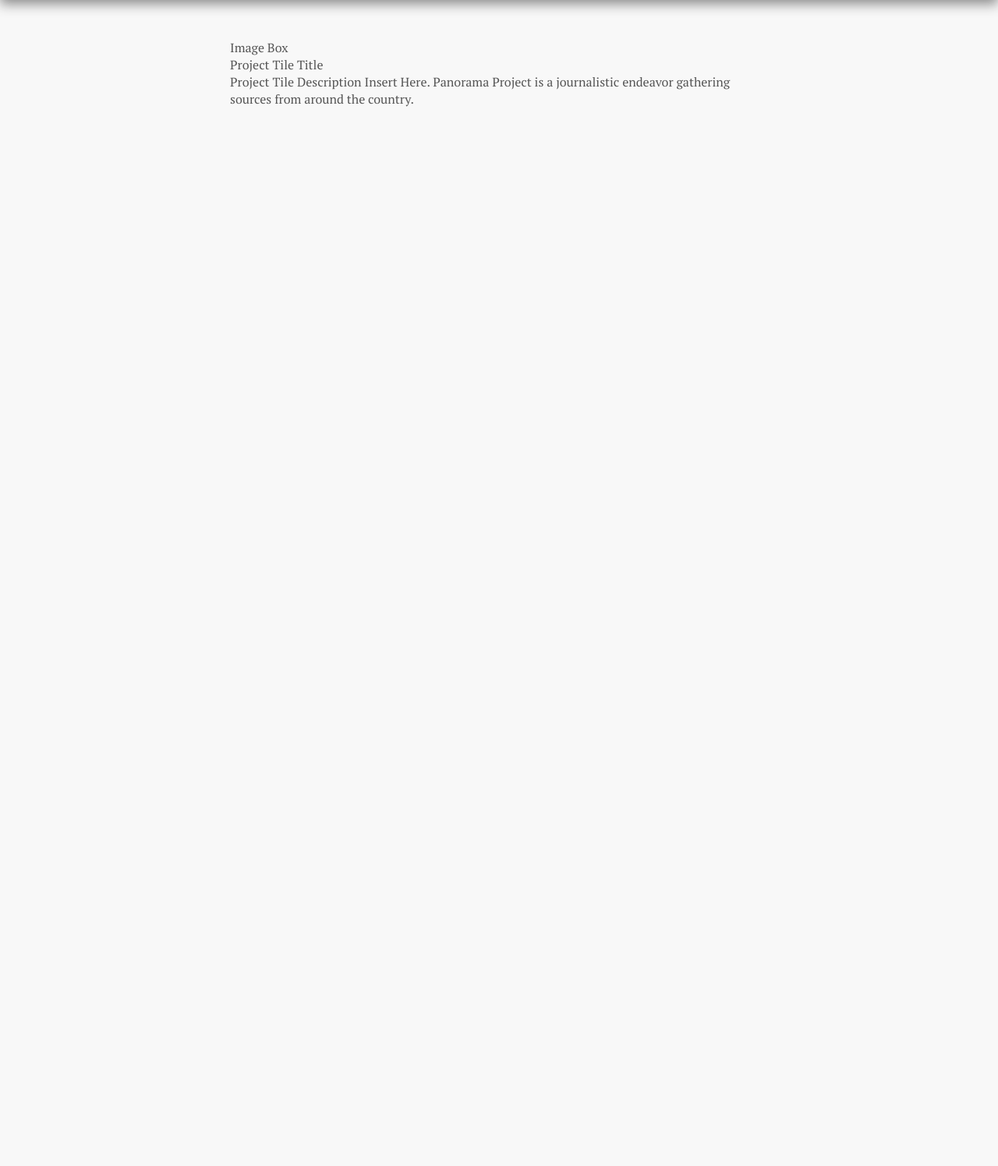
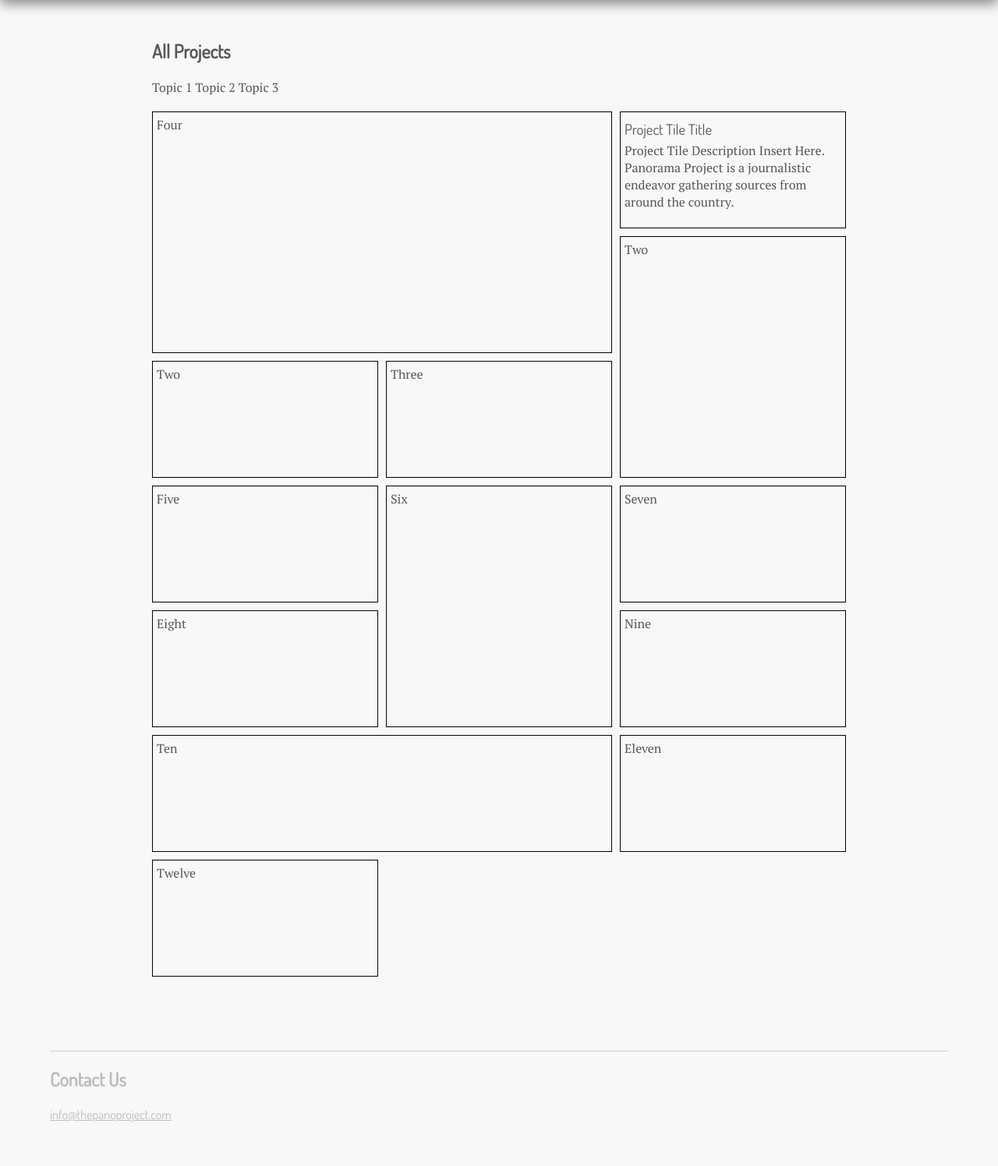
Before and after one commit to Ave-Wat/DPFP-Website, a Flask app: page /projects in a window 1280 px wide. Shown: the part 70-1566 px from the top of the page at 78% size. Before the commit the page ends 207 px from the top, so only its background shows below. Run offline with Flask 2, Linux system fonts and the light colour scheme; parts of the project's set-up code (start-up, migrations or seed data) failed here and were passed over; some libraries are stand-ins or nearby versions.

Commit message:
added a projects page

```diff
--- a/src/style.css
+++ b/src/style.css
@@ -103,11 +103,52 @@ main {
 
 .page-content {
 	margin: calc(80px + 5vh) auto 5vh auto;
-	max-width: 690px;
+	max-width: 890px;
 }
 
 form {
 	margin: calc(80px + 5vh) 5vw 5vh 5vw;
+}
+
+/*PROJECTS PAGES*/
+.project-page-header {
+	margin-bottom: 20px;
+}
+
+.wrapper {
+	display: grid;
+	grid-template-columns: repeat(3, 1fr);
+	grid-auto-rows: 150px;
+	gap: 10px;
+}
+
+.wrapper h3 {
+	margin:5px 0 5px 0;
+}
+
+.wrapper div:nth-child(2) {
+	grid-column: 3;
+	grid-row: 2 / 4;
+}
+
+.wrapper div:nth-child(5) {
+	grid-column: 1 / 3;
+	grid-row: 1 / 3;
+}
+
+.wrapper div:nth-child(7) {
+	grid-row-end: span 2;
+}
+
+.wrapper div:nth-child(11) {
+	grid-column-end:span 2;
+}
+
+.project-tile {
+	border: black;
+	border-style: solid;
+	border-width: 1px;
+	padding:5px;
 }
 
 footer {
--- a/templates/projects.html
+++ b/templates/projects.html
@@ -28,12 +28,51 @@
   </header>
   <main>
     <div class="page-content">
-        <div class="project-tile">
-            <div class="tile-image">Image Box</div>
-            <div class="tile-title">Project Tile Title</div>
-            <div class="tile-description">Project Tile Description Insert Here. Panorama Project is a journalistic endeavor gathering sources from around the country.</div>
+      <div class="project-page-header">
+        <h2>All Projects</h2>
+        <div class="project-page-links">
+          <a>Topic 1</a>
+          <a>Topic 2</a>
+          <a>Topic 3</a>
         </div>
     </div>
+      <div class="wrapper">
+        <div class="project-tile">
+          <h3 class="tile-title">Project Tile Title</h3>
+          <div class="tile-description">Project Tile Description Insert Here. Panorama Project is a journalistic endeavor gathering sources from around the country.</div>
+        </div>
+        <div class="project-tile">Two</div>
+        <div class="project-tile">Two</div>
+        <div class="project-tile">Three</div>
+        <div class="project-tile">Four</div>
+        <div class="project-tile">Five</div>
+        <div class="project-tile">Six</div>
+        <div class="project-tile">Seven</div>
+        <div class="project-tile">Eight</div>
+        <div class="project-tile">Nine</div>
+        <div class="project-tile">Ten</div>
+        <div class="project-tile">Eleven</div>
+        <div class="project-tile">Twelve</div>
+      </div>
+    </div>
   </main>
+
+  <footer>
+    <div id="footer-top-container">
+      <div class="line"></div>
+      <!--<h3 id="socials">Follow us: <i class="fab fa-instagram"></i>  <i class="fab fa-facebook"></i>  <i class="fab fa-twitter"></i></h3>
+      <div class="line"></div>-->
+    </div>
+    <div id="footer-content">
+      <h2>Contact Us</h2>
+      <p>
+        <a href="mailto:info@thepanoproject.com">info@thepanoproject.com
+        </a>
+      </p>
+    </div>
+  </footer>
+
+  <script src="{{ url_for('static', filename='app.js') }}" defer></script>
+
 </body>
 </html>
```
